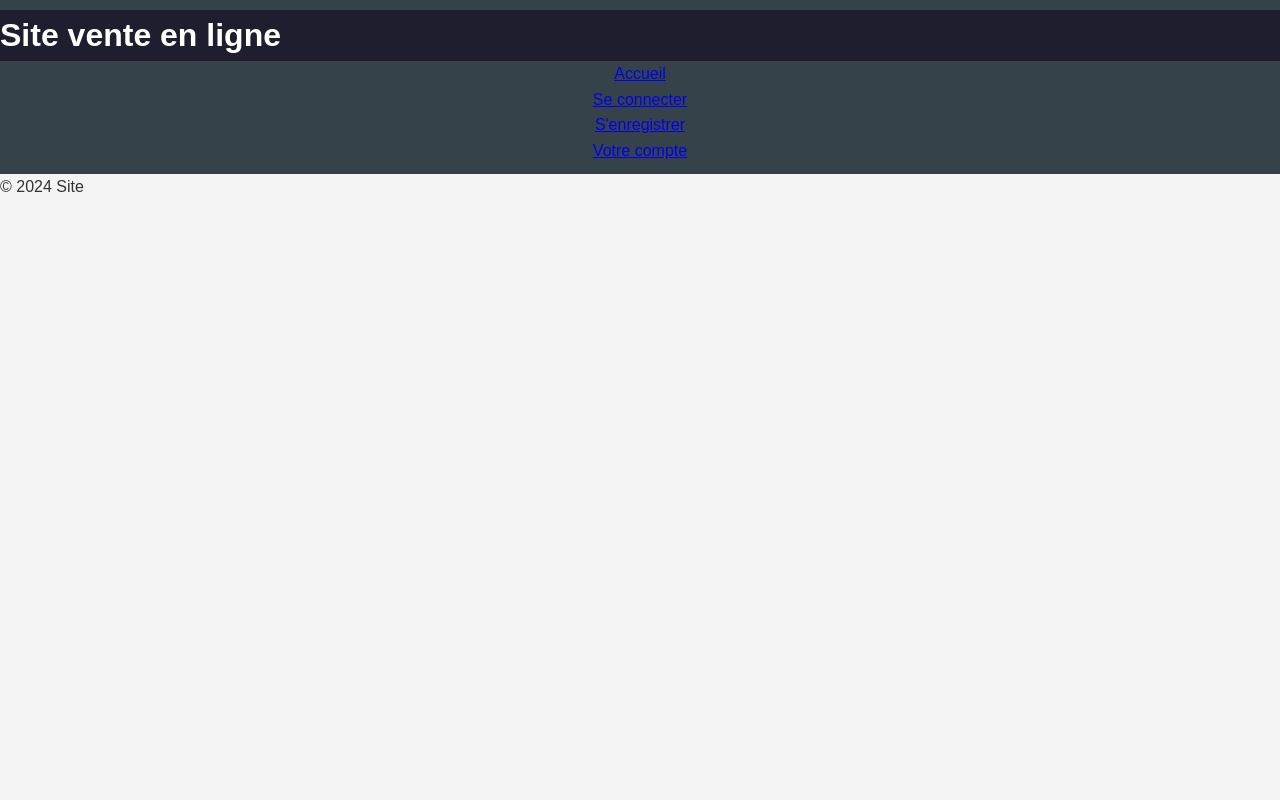
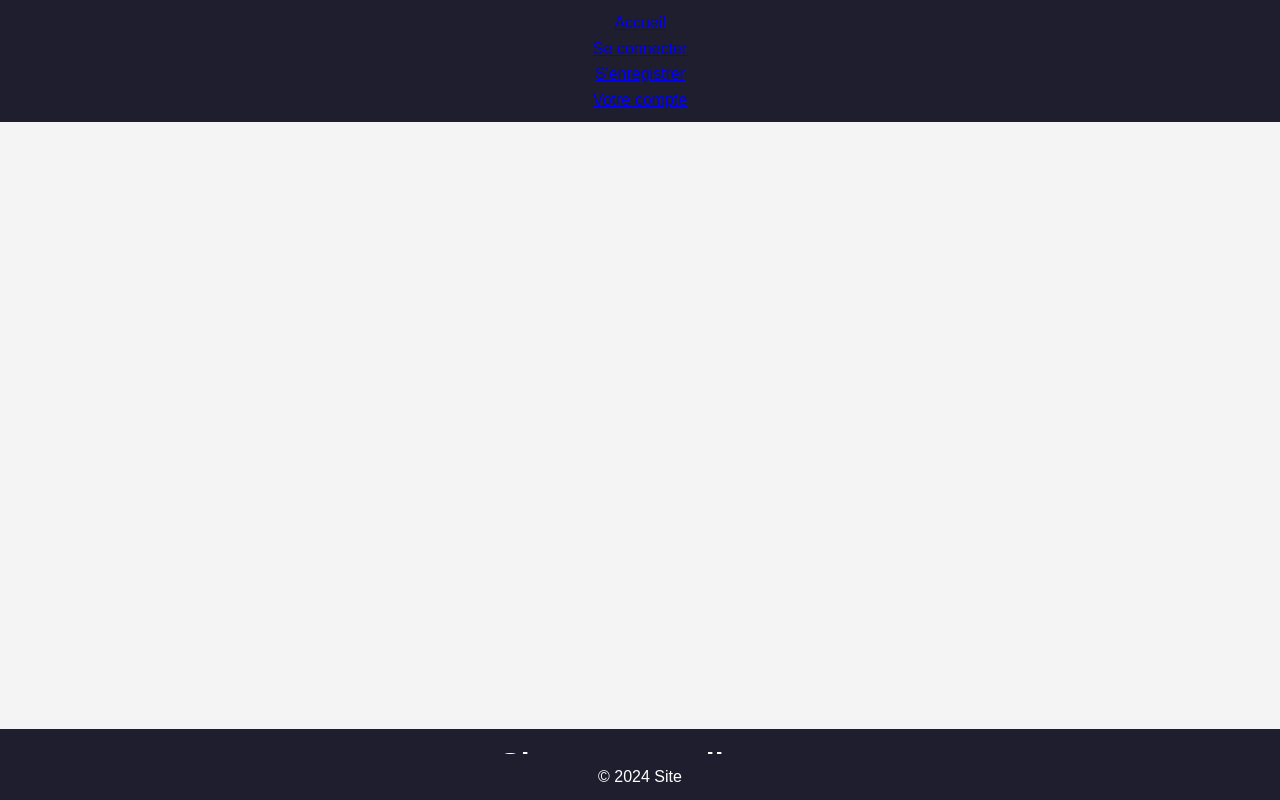
Before and after one commit to moiV123/Site_vente_en_ligne1, a Flask app: page / in a window 1280 px wide. Run offline with Flask 3, Linux system fonts and the light colour scheme.

Commit message:
changement_visuel_global

```diff
--- a/static/base.css
+++ b/static/base.css
@@ -12,16 +12,33 @@ body {
 }
 
 header {
-    background: #35424a;
+    background: #1E1E2F;
     color: #ffffff;
     padding: 10px 0;
     text-align: center;
 }
 
 .pres {
-    height: 20%;
+    background: #1E1E2F;
+    color: #ffffff;
+    text-align: center;
+    padding: 10px 0;
+    position: fixed;
+    bottom: 0;
     width: 100%;
-    background-color: #1E1E2F; /* bleu nuit */
-    color: white;
-    display: flex;
 }
+
+main {
+    background-color: #F7F8FC;
+    color: #1A1A1A;
+}
+
+footer {
+    background: #1E1E2F;
+    color: #ffffff;
+    text-align: center;
+    padding: 10px 0;
+    position: fixed;
+    bottom: 0;
+    width: 100%;
+}
--- a/templates/base.html
+++ b/templates/base.html
@@ -15,13 +15,14 @@
         </div>
         <nav>
             <ul>
-                <li><a href="/" class="bouton_acceuil">Accueil</a></li>
+                <li><a href="/" class="bouton_accueil">Accueil</a></li>
                 <li><a href="/" class="bouton_login">Se connecter</a></li>
                 <li><a href="/" class="bouton_register">S'enregistrer</a></li>
                 <li><a href="/" class="bouton_compte">Votre compte</a></li>
             </ul>
         </nav>
     </header>
+    <main></main>
     <footer>
         <p>&copy; 2024 Site</p>
     </footer>
```
